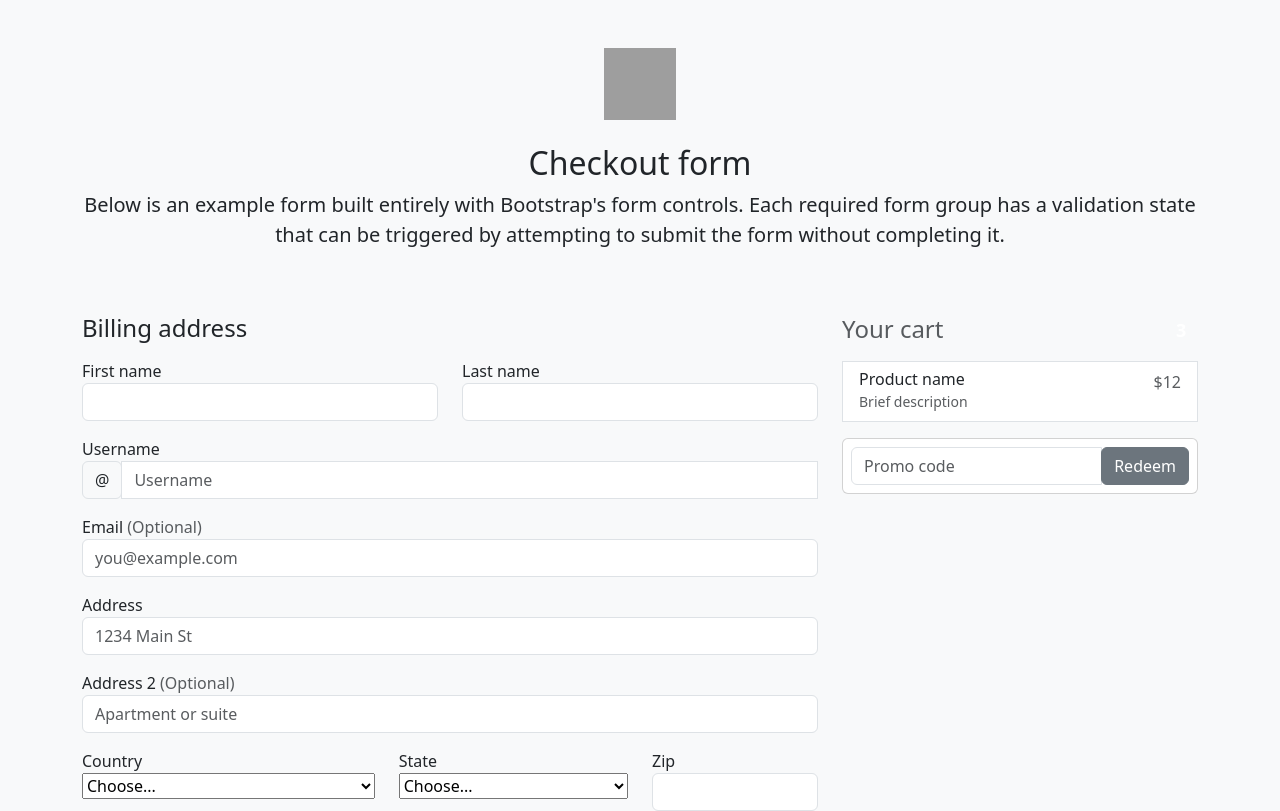
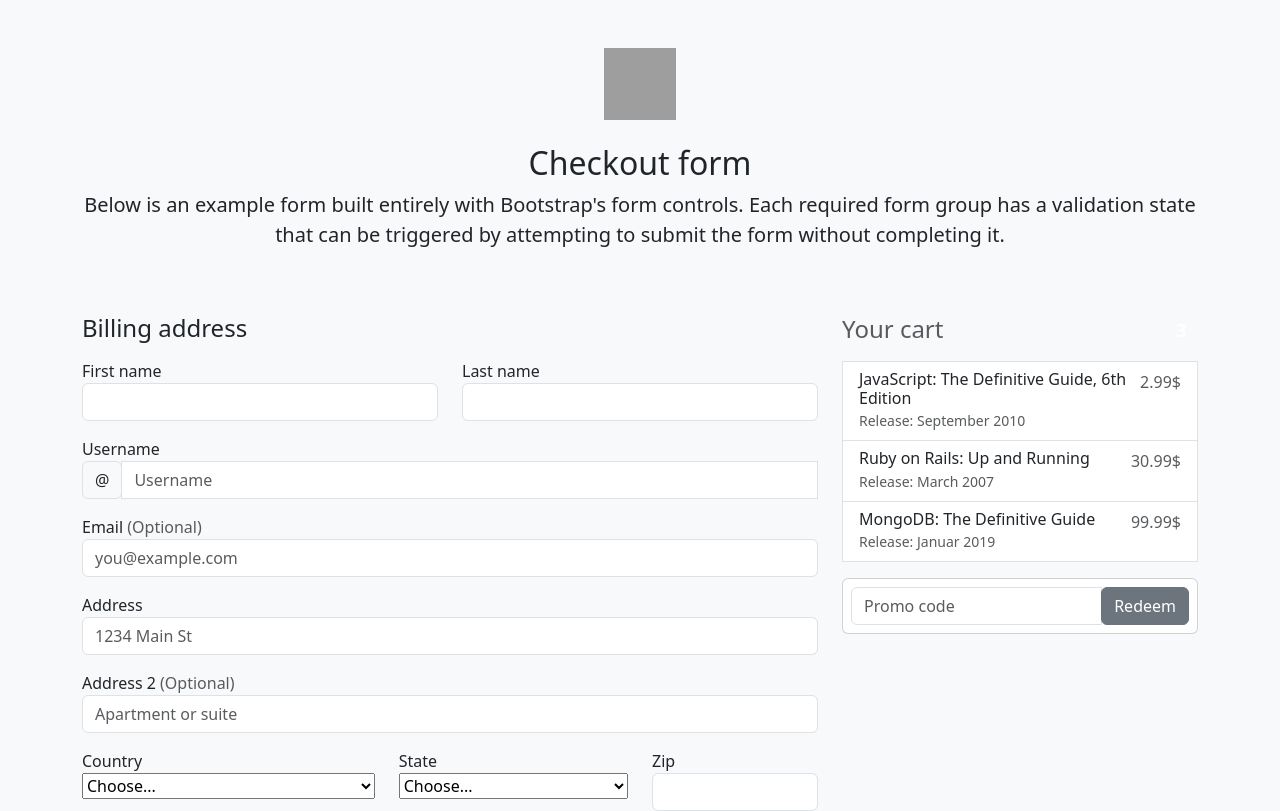
Before and after one commit to spielhoelle/react-shopping-cart, a React app: page / in a window 1280 px wide. Shown: the top 811 px of the page. Built offline with nearby package versions, Linux system fonts and the light colour scheme; grey boxes are pictures that could not be loaded.

Commit message:
render data from initial state

```diff
--- a/src/App.jsx
+++ b/src/App.jsx
@@ -1,18 +1,52 @@
 import React from 'react';
 
 class App extends React.Component {
+  constructor(props) {
+    super(props);
+
+    this.state = {
+      data:
+      [
+        {
+          "id":1,
+          "name":"JavaScript: The Definitive Guide, 6th Edition",
+          "release": "September 2010",
+          "price":"2.99"
+        },
+        {
+          "id":2,
+          "name":"Ruby on Rails: Up and Running",
+          "release": "March 2007",
+          "price":"30.99"
+        },
+        {
+          "id":3,
+          "name":"MongoDB: The Definitive Guide",
+          "release": "Januar 2019",
+          "price":"99.99"
+        }
+      ]
+    }
+  };
   render() {
     return (
       <div>
-           <li className="list-group-item d-flex justify-content-between lh-condensed">
-             <div>
-               <h6 className="my-0">Product name</h6>
-               <small className="text-muted">Brief description</small>
-             </div>
-             <span className="text-muted">$12</span>
-           </li>
+      {this.state.data.map((person, i) => <Product key = {i} data = {person} />)}
     </div>
     );
   }
 }
+class Product extends React.Component {
+  render() {
+    return (
+      <li className="list-group-item d-flex justify-content-between lh-condensed">
+        <div>
+          <h6 className="my-0">{this.props.data.name}</h6>
+          <small className="text-muted">Release: { this.props.data.release }</small>
+        </div>
+        <span className="text-muted">{ this.props.data.price }$</span>
+      </li>
+    );
+  }
+}
 export default App;
```
Lines whose indentation alone changed are shown as unchanged.
